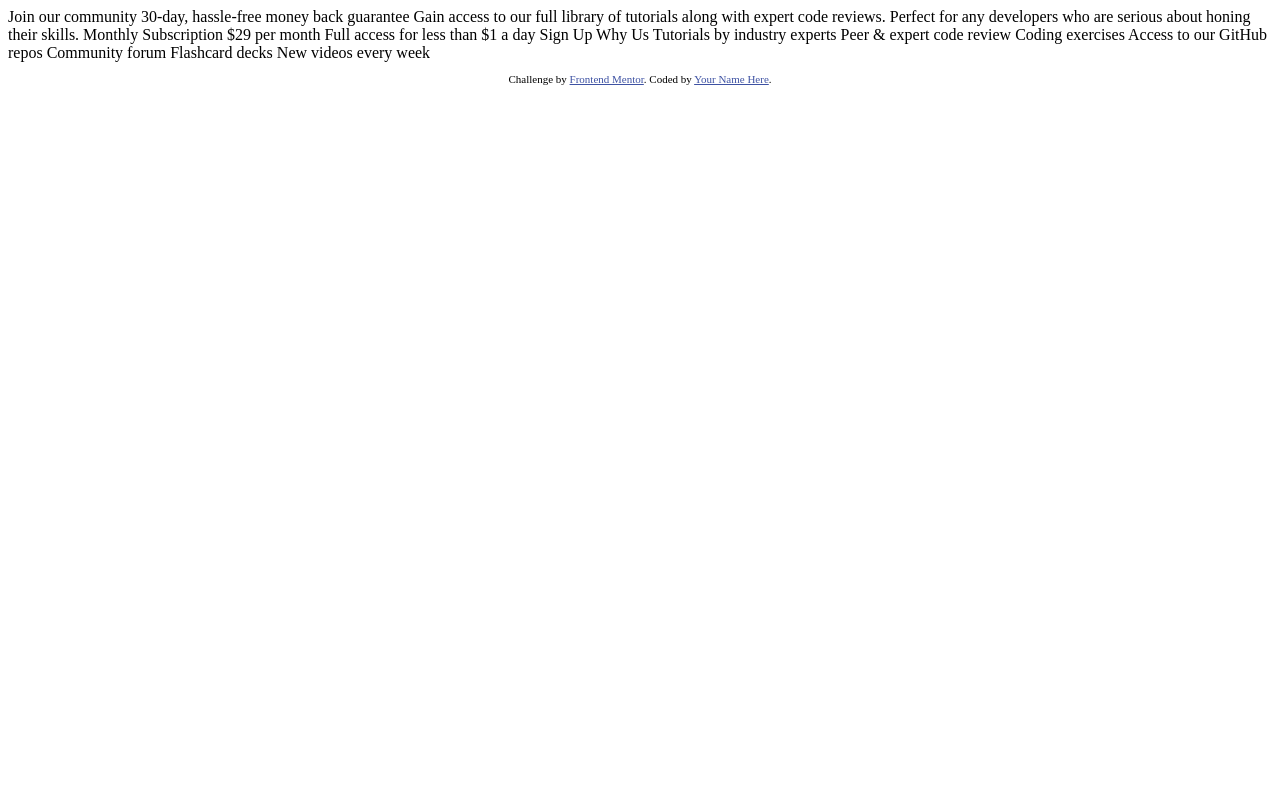
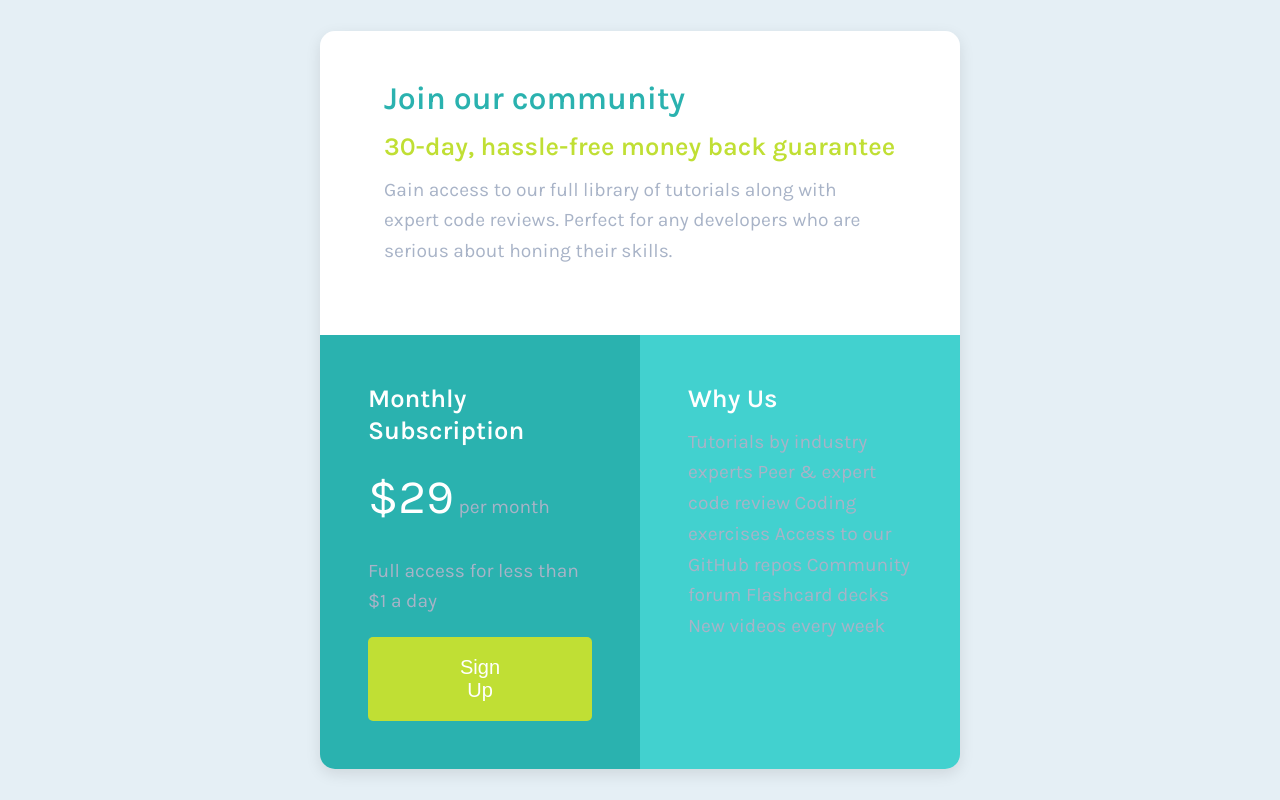
Before and after one commit to wabrodor/flex-box-project, a plain HTML site: page index.html in a window 1280 px wide. Drawn offline with Linux system fonts and the light colour scheme.

Commit message:
last update

```diff
--- a/index.html
+++ b/index.html
@@ -3,35 +3,51 @@
 <head>
   <meta charset="UTF-8">
   <meta name="viewport" content="width=device-width, initial-scale=1.0"> <!-- displays site properly based on user's device -->
+  <title>Frontend Mentor | Single Price Grid Component</title>
 
   <link rel="icon" type="image/png" sizes="32x32" href="./images/favicon-32x32.png">
+  <link rel="stylesheet" href="style.css">
+  <link rel="preconnect" href="https://fonts.googleapis.com">
+<link rel="preconnect" href="https://fonts.gstatic.com" crossorigin>
+<link href="https://fonts.googleapis.com/css2?family=Karla:wght@400;600&display=swap" rel="stylesheet">
 
-  <title>Frontend Mentor | Single Price Grid Component</title>
 
-  <!-- Feel free to remove these styles or customise in your own stylesheet 👍 -->
-  <style>
-    .attribution { font-size: 11px; text-align: center; }
-    .attribution a { color: hsl(228, 45%, 44%); }
-  </style>
 </head>
 <body>
-  Join our community
 
-  30-day, hassle-free money back guarantee
+ <main class = "container">
 
-  Gain access to our full library of tutorials along with expert code reviews.
-  Perfect for any developers who are serious about honing their skills.
+<!-- card section -->
+<section class="card">
+  <!-- First part  -->
 
-  Monthly Subscription
+  <article class ="header-section">
+ <h1 class= "primary">Join our community</h1>
+ <h2 class = "special">30-day, hassle-free money back guarantee</h2>
+ <p class = "body-font body-main">Gain access to our full library of tutorials along with expert code reviews.
+  Perfect for any developers who are serious about honing their skills.</p>
+  </article>
+<!-- First part end -->
 
-  &dollar;29 per month
+<!-- Second Section -->
+<article class="second-section">
 
-  Full access for less than &dollar;1 a day
+  <!-- first -part -->
+<div class="card-inner">
+<h2 class = "secondary"> Monthly Subscription </h2>
+<p class="body-font"><span class="price">&dollar;29</span> per month</p>
 
-  Sign Up
 
-  Why Us
+<p class="main"> Full access for less than &dollar;1 a day</p>
 
+<button class ="btn">Sign Up</button>
+</div>
+
+  <!-- second-part -->
+<div class="card-inner secondary-clr">
+
+  <h2 class = "secondary"> Why Us</h2>
+<p class="body-font">
   Tutorials by industry experts
   Peer &amp; expert code review
   Coding exercises
@@ -39,12 +55,13 @@
   Community forum
   Flashcard decks
   New videos every week
+</p>
+</div>
+</article>
 
-  <footer>
-    <p class="attribution">
-      Challenge by <a href="https://www.frontendmentor.io?ref=challenge" target="_blank">Frontend Mentor</a>.
-      Coded by <a href="#">Your Name Here</a>.
-    </p>
-  </footer>
+</section>
+<!-- end of card section -->
+
+</main>
 </body>
 </html>
--- /dev/null
+++ b/style.css
@@ -0,0 +1,166 @@
+
+
+/* global variables */
+
+:root {
+    /* primary color*/
+    --clr-primary-1: hsl(179, 62%, 43%);
+     --clr-primary-2: hsl(71, 73%, 54%);
+
+    /* neutral color */
+    --clr-primary-3:hsl(204, 43%, 93%) ;
+    --clr-primary-4: hsl(218, 22%, 72%);
+    --clr-primary-5: hsl(179, 61%, 54%);
+
+    --clr-white: #fff;
+    --clr-black: #222;
+    --ff-primary: 'Karla', sans-serif;
+    --transition: all 0.3s linear;
+    --spacing: 0.1rem;
+    --light-shadow: 0 5px 15px rgba(0, 0, 0, 0.1);
+    --dark-shadow: 0 5px 15px rgba(0, 0, 0, 0.3);
+    --max-width: 1170px;
+    --fixed-width: 620px;
+  }
+
+*,
+::after,
+::before {
+  margin: 0;
+  padding: 0;
+  box-sizing: border-box;
+}
+body {
+  font-family: var(--ff-primary);
+  font-weight: 400;
+  color: var(--clr-primary-4);
+  line-height: 1.5;
+  font-size: 10px = 1rem;
+}
+ul {
+  list-style-type: none;
+}
+a {
+  text-decoration: none;
+}
+h1,
+h2,
+h3,
+h4 {
+  line-height: 1.25;
+  margin-bottom: 0.75rem;
+  font-family: var(--ff-primary);
+}
+h1 {
+  font-size: 2rem;
+  color:var(--clr-primary-1);
+  font-weight:600;
+}
+h2 {
+  font-size: 1.6rem;
+}
+
+p {
+  margin-bottom: 1.25rem;
+  font-size:1.2rem;
+  color: var(--clr-primary-4);
+  line-height: 1.6;
+}
+@media  screen and (max-width:760px) {
+h1{
+font-size:1.8rem
+}
+h2{
+font-size: 1.2rem
+}
+p{
+font-size: 1rem
+}
+}
+/* global css rules */
+
+.container{
+    display:grid;
+    place-items: center;
+    background-color: var(--clr-primary-3);
+    max-width:100vw;
+    min-height:100vh;
+}
+
+.card{
+max-width:50%;
+margin:auto;
+height:auto;
+overflow: hidden;
+border-radius:15px;
+box-shadow: var(--light-shadow);
+}
+
+
+
+.header-section{
+    background-color: var(--clr-white);
+    padding:3rem 4rem;
+}
+
+.special{
+    color:var(--clr-primary-2);
+}
+
+.body-font{
+    color:var(--clr-primary-4);
+    font-weight:400;
+}
+.body-main{
+    color:var(--clr-primary-4);
+}
+
+.second-section{
+    display:grid;
+    grid-template-columns: repeat(2,1fr);
+
+}
+
+.card-inner{
+    padding:3rem 3rem;
+    background-color:var(--clr-primary-1)
+}
+.secondary{
+    color:var(--clr-white);
+
+}
+.secondary-clr{
+background-color: var(--clr-primary-5);
+}
+
+.btn{
+    color:var(--clr-white);
+    background:var(--clr-primary-2);
+    cursor:pointer;
+    border:0;
+    padding:1.2rem 5rem;
+    display:inline;
+    border-radius:5px;
+    font-size:1.25rem;
+}
+.price{
+    font-size:3rem;
+    color:var(--clr-white);
+}
+
+
+@media screen and (max-width:760px){
+
+    .card{
+        max-width:90%;
+        padding:auto 3rem;
+        margin:3rem auto;
+    }
+    .header-section{
+        padding:2rem;
+    }
+    .second-section{
+        display:grid;
+        grid-template-columns: 1fr;
+    }
+}
```
Also changed, not shown: 1 other file.
